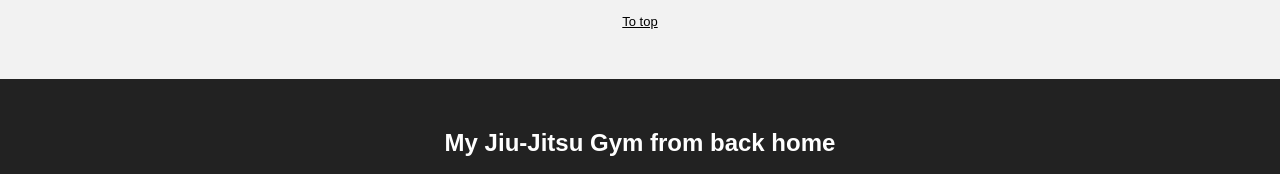
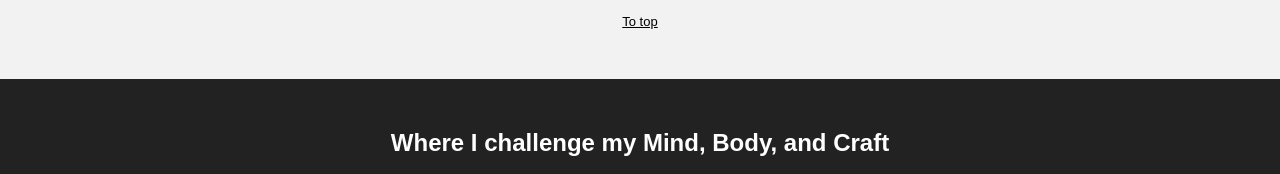
Before and after one commit to hareliam/bmis235-html-2, a plain HTML site: page index.html in a window 1280 px wide. Shown: the part 2710-2884 px from the top of the page. Drawn offline with Linux system fonts and the light colour scheme.

Commit message:
Update gym heading in index.html

```diff
--- a/index.html
+++ b/index.html
@@ -100,7 +100,7 @@ ul {
 <!-- 3. Paste it on the empty line below the heading.             -->
 <!-- 4. Change the heading to say what it is.                     -->
 <section id="embed-block">
-<h2>My Jiu-Jitsu Gym from back home</h2>
+<h2>Where I challenge my Mind, Body, and Craft</h2>
 <iframe src="https://www.google.com/maps/embed?pb=!1m18!1m12!1m3!1d3173.2421256453686!2d-121.87135892354299!3d37.31309197210532!2m3!1f0!2f0!3f0!3m2!1i1024!2i768!4f13.1!3m3!1m2!1s0x808e333caa8122a7%3A0xe38567a95ca5eb5c!2sGloglo%20Brazilian%20Jiu-jitsu%2C%20Kickboxing%20%26%20Fitness%20Academy!5e0!3m2!1sen!2sus!4v1794513526252!5m2!1sen!2sus" width="600" height="450" style="border:0;" allowfullscreen="" loading="lazy" referrerpolicy="strict-origin-when-cross-origin"></iframe>
 </section>
 
```
